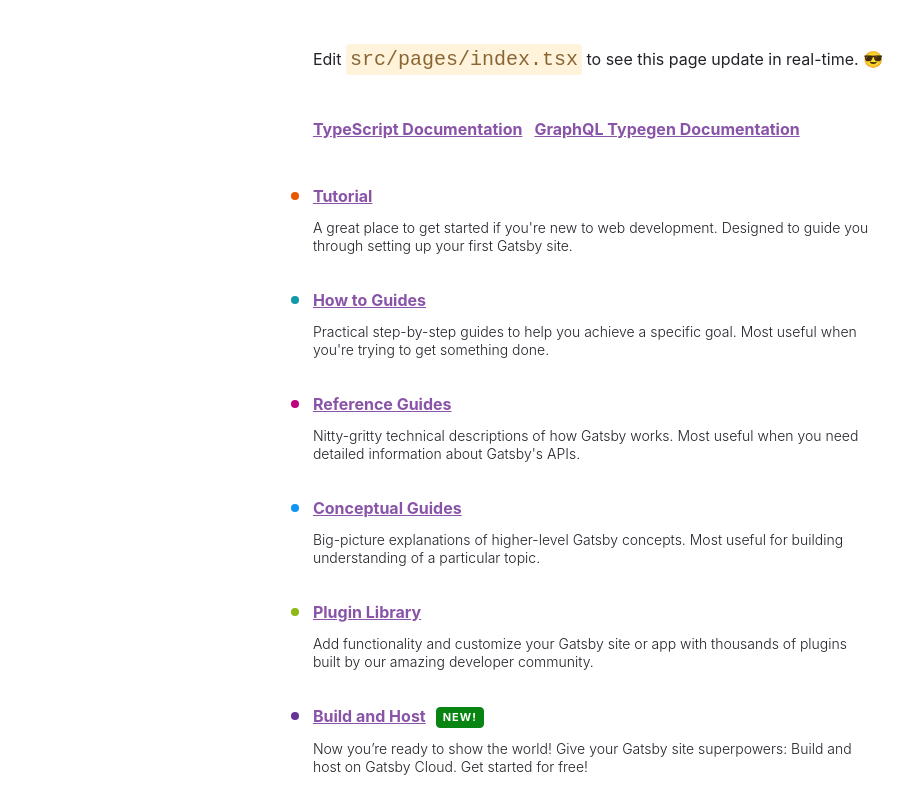
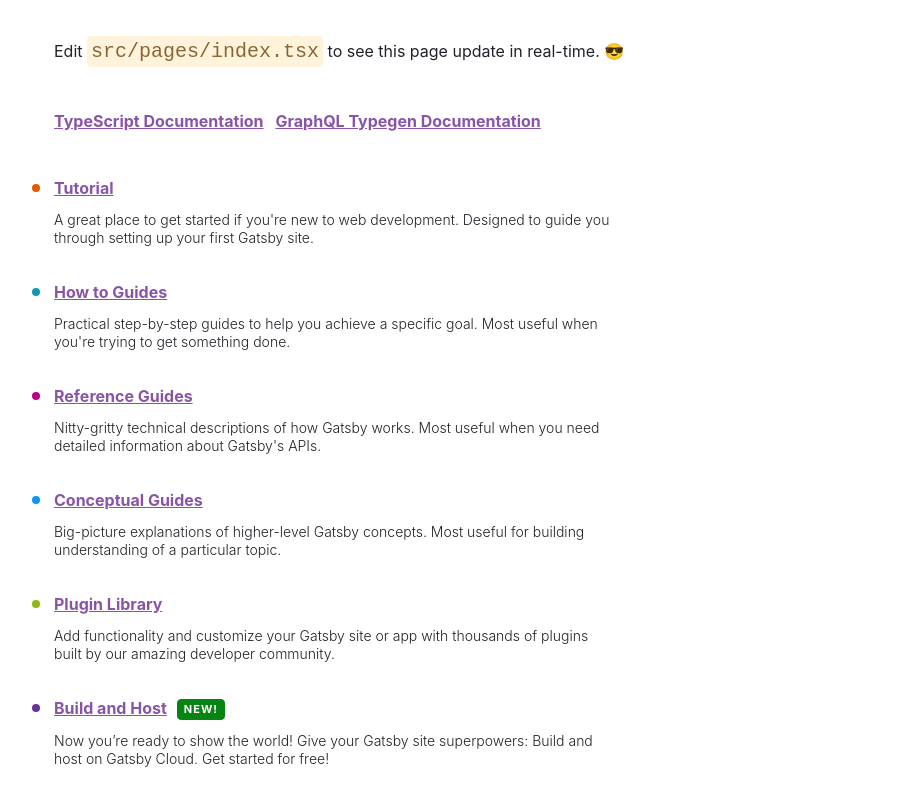
Before and after one commit to hellproxy/hungry-gods, a Gatsby site: page / in a window 1280 px wide. Shown: the part 237-1032 px from the top of the page, without its empty margins (42-955 px from the left). Built offline with nearby package versions, Linux system fonts and the light colour scheme; Gatsby itself is replaced by a stand-in of ours.

Commit message:
fix page width and height

```diff
--- a/gatsby-browser.tsx
+++ b/gatsby-browser.tsx
@@ -1,10 +1,11 @@
 import { GatsbyBrowser } from "gatsby"
 import React from "react"
 import { Layout } from "./src/components/Layout"
+import "./src/styles/global.css"
 
 // Wraps every page in a component
 export const wrapPageElement: GatsbyBrowser["wrapPageElement"] = ({
-    element,
-})=> {
-    return <Layout>{element}</Layout>
+  element
+}) => {
+  return <Layout>{element}</Layout>
 }
--- a/src/components/Layout.tsx
+++ b/src/components/Layout.tsx
@@ -1,16 +1,10 @@
 import React, { FC } from "react"
+import "../styles/layout.css"
 
 interface Props {
   children: React.ReactNode
 }
 
 export const Layout: FC<Props> = ({ children }) => {
-  return (
-    <div
-      className="hello"
-      style={{ display: "flex", justifyContent: "center" }}
-    >
-      {children}
-    </div>
-  )
+  return <div className="layout">{children}</div>
 }
--- /dev/null
+++ b/src/styles/global.css
@@ -0,0 +1,13 @@
+html,
+body,
+#___gatsby {
+  height: 100vh;
+}
+
+body {
+  margin: 0px;
+}
+
+#gatsby-focus-wrapper {
+  height: 100vh;
+}
--- /dev/null
+++ b/src/styles/layout.css
@@ -0,0 +1,3 @@
+.layout {
+  min-height: 100vh;
+}
```
Also changed, not shown: src/pages/{MarkdownRemark.frontmatter__slug}.tsx (+7 -4 lines), src/styles/phb.overrides.css (added, +16 -0 lines), 1 other file.
